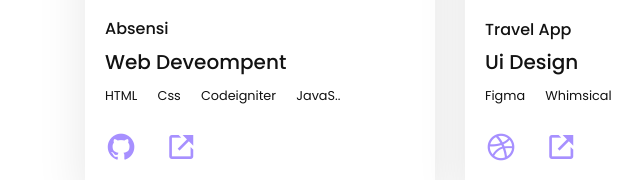
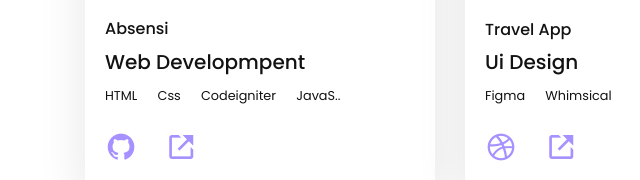
Before and after one commit to rzkyfathur/rzkyfathur.github.io, a plain HTML site: page index.html in a window 1280 px wide. Shown: the part 977-1157 px from the top of the page, 0-640 px from the left. Drawn offline with nearby package versions, Linux system fonts and the light colour scheme; animation ran at ten frames a second.

Commit message:
membetulkan typo

```diff
--- a/index.html
+++ b/index.html
@@ -90,7 +90,7 @@
                             </div>
                             <div class="card-body">
                                 <span class="mb-2 d-block title-portofolio">Absensi</span>
-                                <h5 class="project-title">Web Deveompent</h5>
+                                <h5 class="project-title">Web Developmpent</h5>
                                 <div class="tool-title">
                                     <small>HTML</small>
                                     <small>Css</small>
```
